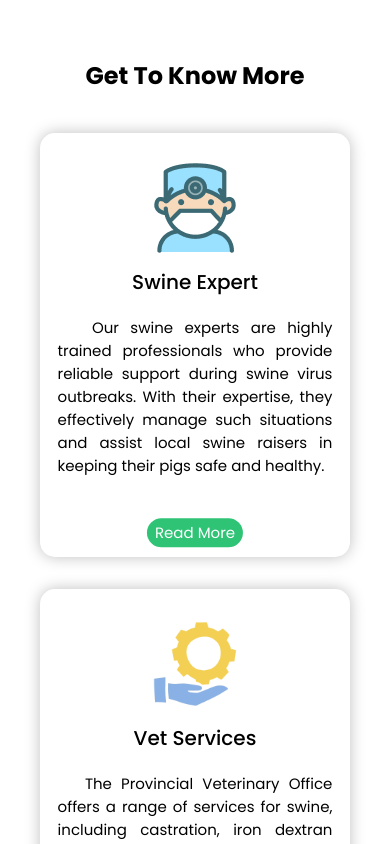
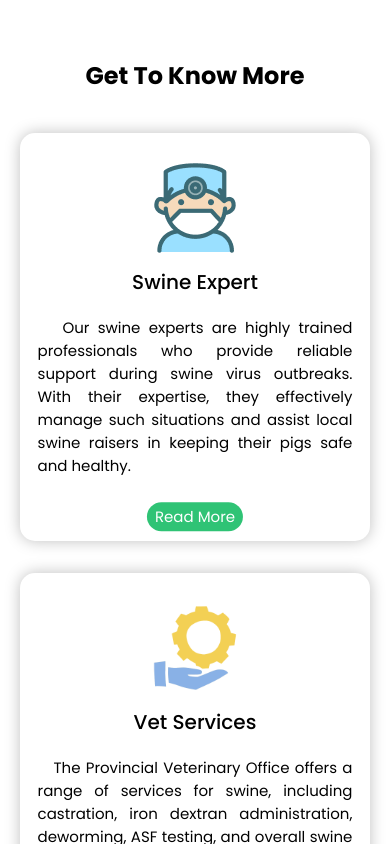
Before and after one commit to HarveyPuyong/SwineGuard-Landing-Page, a React (Vite) app: page / in a window 390 px wide. Shown: the part 980-1824 px from the top of the page. Built offline with nearby package versions, Linux system fonts and the light colour scheme; a web font is replaced by a local one.

Commit message:
Make get-to-know-section responsive from mobile to desktop

```diff
--- a/src/sections/GetToKnow.jsx
+++ b/src/sections/GetToKnow.jsx
@@ -34,7 +34,7 @@ function GetToKnowSection(){
   return(
     <section id="get-to-know-section">
       <h1 className="section-heading">Get To Know More</h1>
-      <div className="cards-container d-grid">
+      <div className="cards-container d-flex">
         {knowMoreData.map((data, index) => <KnowMoreCard key={index} data={data} />)}
       </div>
     </section>
--- a/src/styles/sectionsStyle/getToKnowSection.css
+++ b/src/styles/sectionsStyle/getToKnowSection.css
@@ -9,19 +9,23 @@
   margin-bottom: 2.5rem;
 }
 
-#get-to-know-section .cards-container.d-grid{
-  display: grid;
-  align-items: center;
+#get-to-know-section .cards-container.d-flex{
+  display: flex;
+  flex-wrap: wrap;
   justify-content: center;
   row-gap: 2rem;
+  column-gap: 5rem;
+  padding: 0 1rem;
 }
 
 #get-to-know-section .cards-container .knowmore-card{
+  flex: 1 1 310px;
   position: relative;
   border-radius: 15px;
   box-shadow: 0px 0px 15px rgba(0, 0, 0, 0.25);
-  padding: 1.9rem 1.1rem 1rem 1.1rem;
-  width: 310px;
+  padding: 1.9rem 1.1rem 0rem 1.1rem;
+  max-width: 350px;
+  min-height: 100%;
 }
 
 #get-to-know-section .cards-container .knowmore-card .icon{
```
